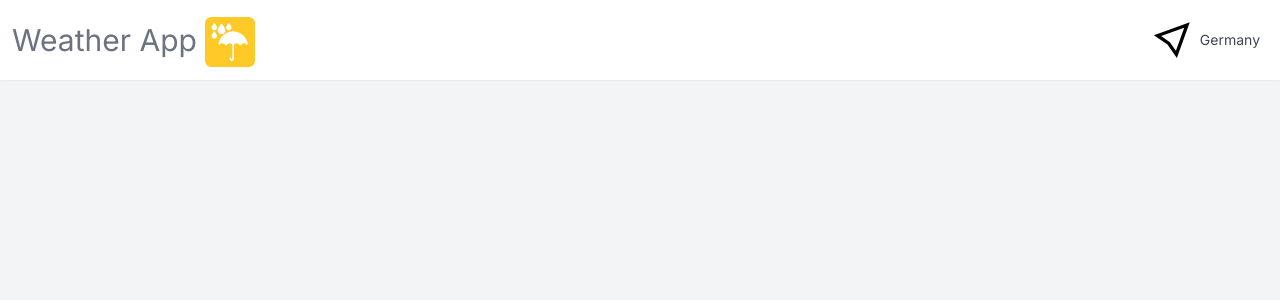
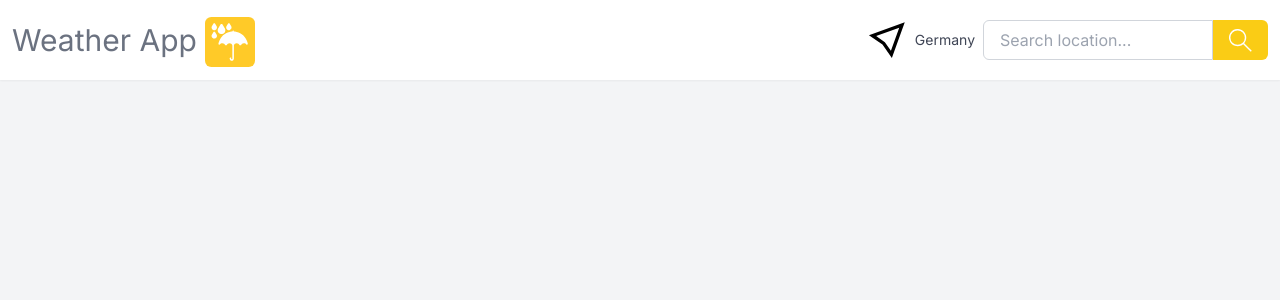
Before and after one commit to YoussefAyachi95/weather-app, a Next.js app: page / in a window 1280 px wide. Shown: the top 300 px of the page. Built offline with nearby package versions, Linux system fonts and the light colour scheme.

Commit message:
Add cn className

```diff
--- a/src/components/SearchBox.tsx
+++ b/src/components/SearchBox.tsx
@@ -1,9 +1,34 @@
-import React from 'react'
+import Image from 'next/image'
+import searchSvg from '../../public/search.svg'
+import { cn } from '@/utils/cn'
 
-export default function SearchBox() {
+type Props = {
+    className?:string,
+    value: string,
+    onChange: React.ChangeEventHandler<HTMLInputElement> | undefined,
+    onSubmit: React.FormEventHandler<HTMLFormElement> | undefined,
+}
+
+export default function SearchBox(props: Props) {
   return (
-    <form className="flex relative items-center justify-center h-10">
-
+    <form onSubmit={props.onSubmit} className={cn(
+        "flex relative items-center justify-center h-10",
+        props.className
+    )}>
+        <input
+            value={props.value}
+            onChange={props.onChange}
+            type="text"
+            placeholder="Search location..."
+            className="px-4 py-2 w-[230px] border border-gray-300 rounded-l-md focus:outline-none focus:border-yellow-500 h-full" />
+        <button className="px-4 py-[9px] bg-yellow-400 text-white rounded-r-md focus:outline-none hover:bg-yellow-500 h-full">
+            <Image
+                src={searchSvg}
+                alt="Search SVG"
+                width={23}
+                height={23}
+            />
+        </button>
     </form>
   )
 }
--- /dev/null
+++ b/src/utils/cn.ts
@@ -0,0 +1,6 @@
+import clsx, { ClassValue } from "clsx";
+import { twMerge } from "tailwind-merge";
+
+export function cn(...inputs: ClassValue[]) {
+    return twMerge(clsx(...inputs))
+}
```
Also changed, not shown: package.json (+6 -4 lines), public/search.svg (added), 1 other file (tests, documents, lock files or other folders).
